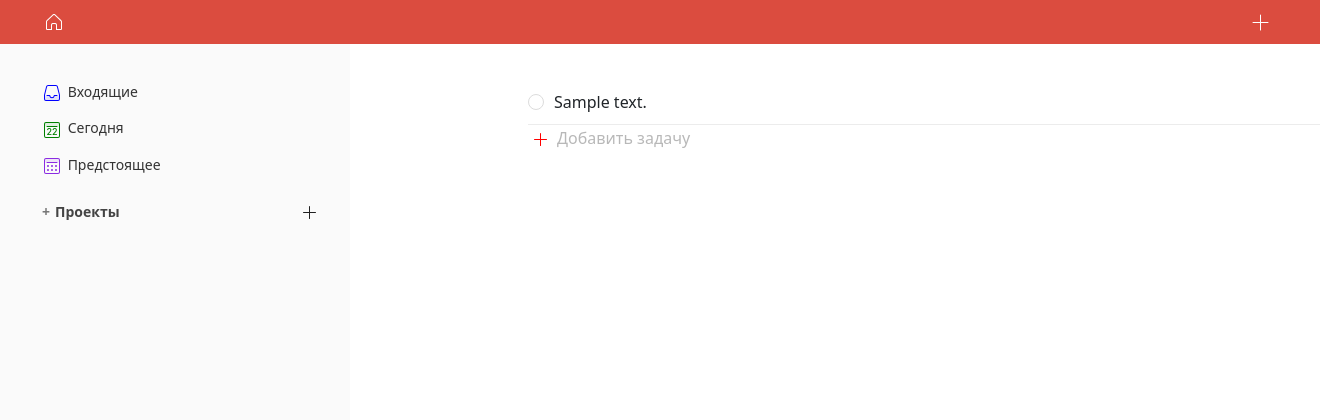
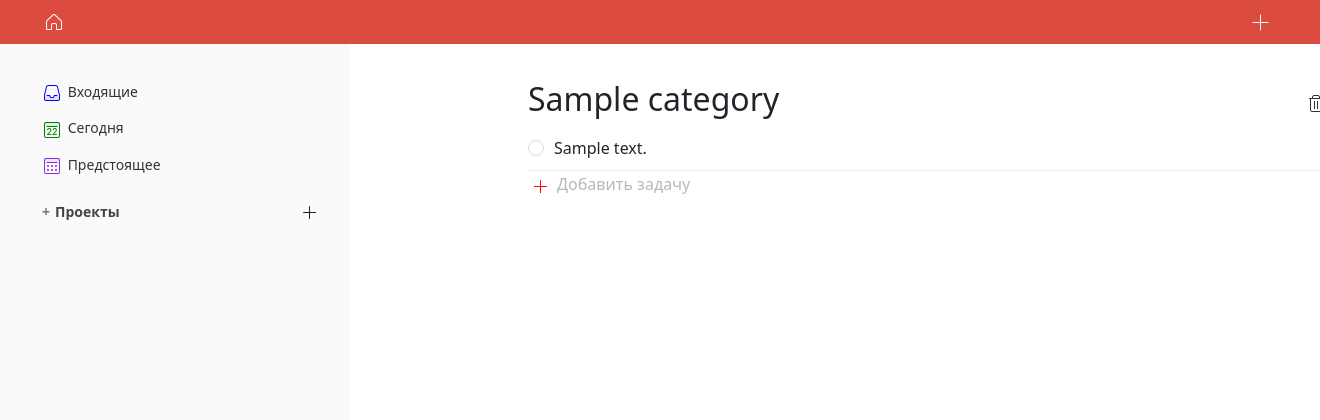
Before and after one commit to WannaBe2D/django-todoist, a Django app: template todoist/todo/templates/todo/category_detail.html in a window 1320 px wide. Shown: the top 420 px of the page. Run offline with Django 3.2, Linux system fonts and the light colour scheme; the template is opened without the code that fills it: most values are stand-ins (such as "Sample title", 1, 10 or a date in 2020).

Commit message:
add delete category

```diff
--- a/todoist/todo/templates/todo/category_detail.html
+++ b/todoist/todo/templates/todo/category_detail.html
@@ -2,6 +2,10 @@
 
 
 {% block content %}
+    <div style="display:flex;justify-content: space-between;align-items: center;">
+        <h2>{{ category_all.category_name }}</h2>
+        <a href="{% url 'todo:delete_category' category_all.id %}"><svg style="color: #333" xmlns="http://www.w3.org/2000/svg" width="24" height="24"><g fill="none" fill-rule="evenodd"><path d="M0 0h24v24H0z"></path><rect width="14" height="1" x="5" y="6" fill="currentColor" rx=".5"></rect><path fill="currentColor" d="M10 9h1v8h-1V9zm3 0h1v8h-1V9z"></path><path stroke="currentColor" d="M17.5 6.5h-11V18A1.5 1.5 0 0 0 8 19.5h8a1.5 1.5 0 0 0 1.5-1.5V6.5zm-9 0h7V5A1.5 1.5 0 0 0 14 3.5h-4A1.5 1.5 0 0 0 8.5 5v1.5z"></path></g></svg></a>
+    </div>
     {% for category in category_all.task_set.all %}
         <div class="myLink"><a href="{% url 'todo:delete_task' category.id %}"><div class="pointerMy" style="height: 16px;width: 16px;border: 1px solid #dcdcdc;border-radius: 50%;"></div></a><p style="margin: 10px;">{{ category.task_text }}</p></div>
     {% endfor %}
--- a/todoist/todo/templates/todo/index.html
+++ b/todoist/todo/templates/todo/index.html
@@ -142,8 +142,24 @@
             background-color: #EEEEEE;
             border-radius: 5px;
 
+        .link-delete-category:hover {
+            display: block;
+        }
 
         }
+        .category-count{
+           float:right;
+           margin-right:15px;
+           color:#aaa;
+        }
+        .category-list{
+            padding-top:5px;
+            padding-bottom:5px;
+            margin-left:15px;
+        }
+
+
+
         </style>
         </head>
         <body>
@@ -153,7 +169,7 @@
         <div class="panel">
             {% for category in category_list %}
                 <div class="cat-link">
-                    <p style="padding-top:5px;padding-bottom:5px;margin-left:15px;"><a href="{% url 'todo:category_detail' category.id %}" style="text-decoration:none;color:#333;font-size:14px;" >{{ category.category_name }} <span style="float:right;margin-right:15px;color:#aaa;">{{ category.task_set.count }}</span></a></p>
+                    <p class="category-list"><a href="{% url 'todo:category_detail' category.id %}" style="text-decoration:none;color:#333;font-size:14px;" >{{ category.category_name }}<span class="category-count">{{ category.task_set.count }}</span></a></p>
                 </div>
             {% endfor %}
         </div>
--- a/todoist/todo/urls.py
+++ b/todoist/todo/urls.py
@@ -13,4 +13,5 @@ urlpatterns = [
     path('<int:task_id>/delete/', views.delete_task, name='delete_task'),
     path('create_task_main/', views.create_task_main, name='create_task_main'),
     path('incoming/', views.incoming_task, name='incoming_task'),
+    path('<int:category_id>/delete_category/', views.delete_category, name='delete_category'),
 ]
--- a/todoist/todo/views.py
+++ b/todoist/todo/views.py
@@ -68,3 +68,9 @@ def incoming_task(request):
     task = Task.objects.all()
     category = Category.objects.all()
     return render(request, 'todo/incoming.html', {'task_list': task, 'category_list': category})
+
+
+def delete_category(request, category_id):
+    category = Category.objects.get(pk=category_id)
+    category.delete()
+    return HttpResponseRedirect(reverse('todo:main_view'))
```
